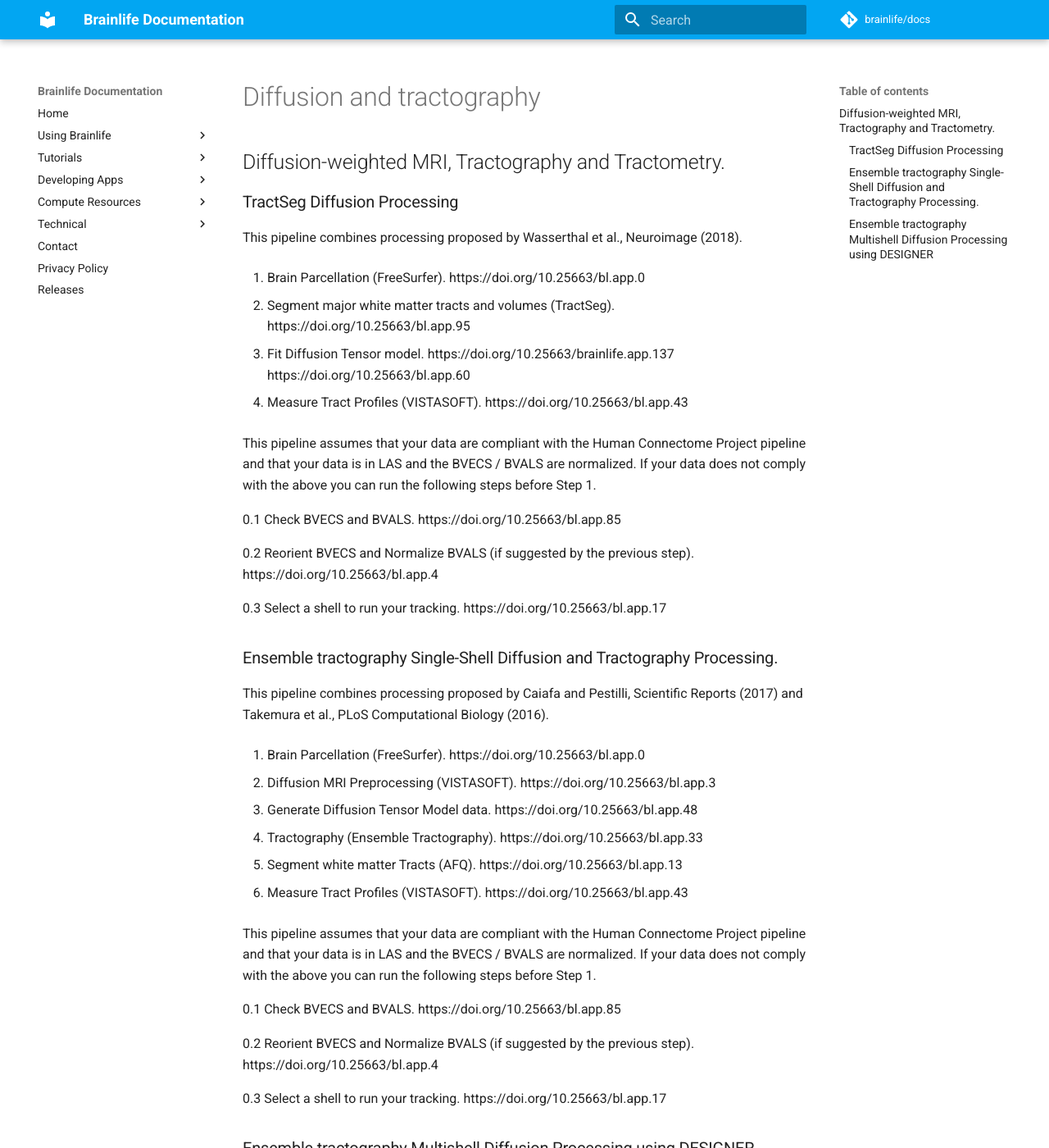
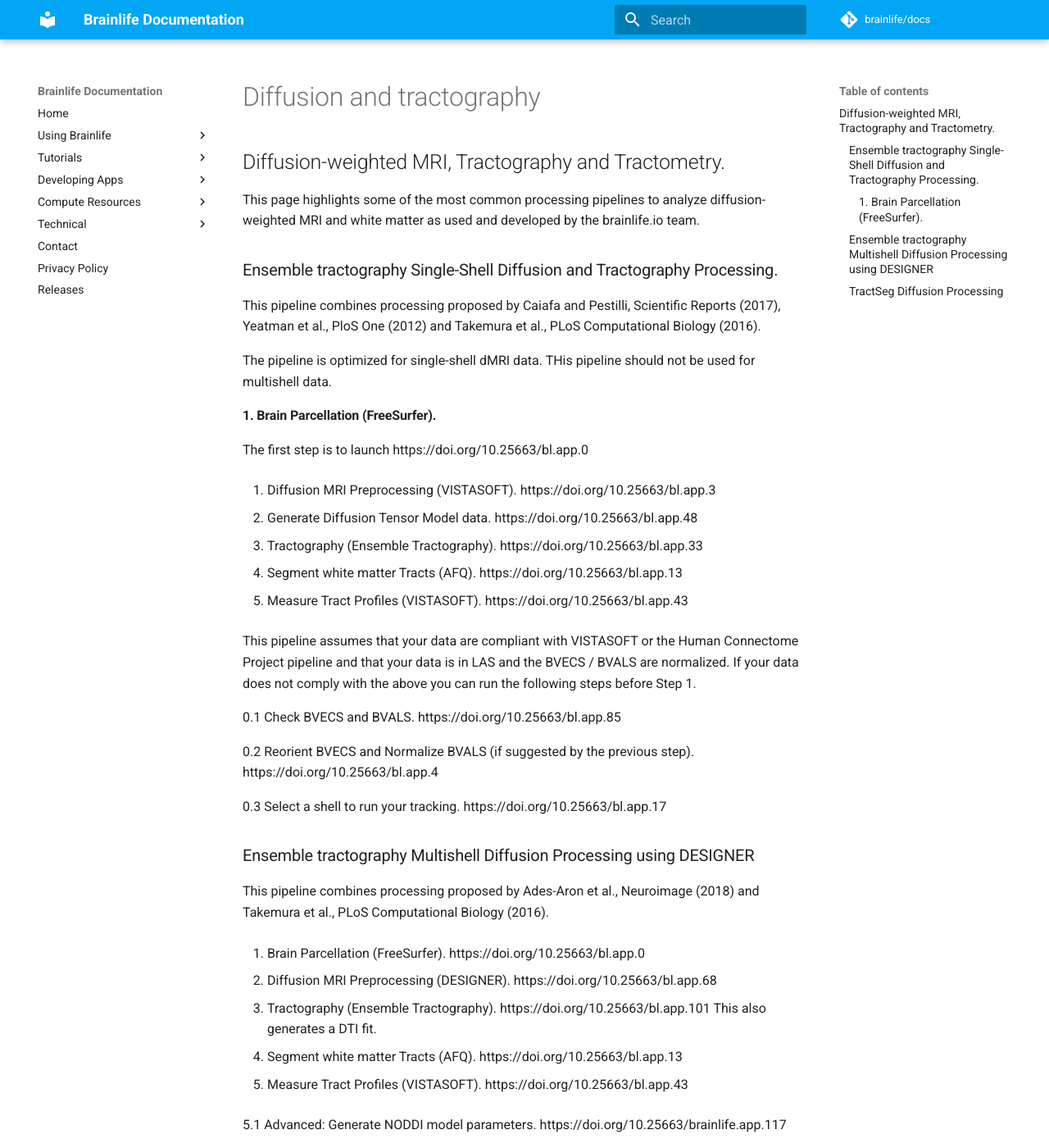
Before and after one commit to brainlife/docs, an MkDocs documentation site: the page built from docs/tutorial/diffusion-and-tractography.md, in a window 1280 px wide and 1400 px high. Shown: the whole window at 82% size. Built offline with MkDocs 1.6.1 and Material for MkDocs 9.7.7, drawn with Linux system fonts in a browser that asks for light colours; comment, search, counter and statistics services are not loaded; some of the changed text lies outside the part shown.

Commit message:
Update diffusion-and-tractography.md

```diff
--- a/docs/tutorial/diffusion-and-tractography.md
+++ b/docs/tutorial/diffusion-and-tractography.md
@@ -1,37 +1,13 @@
 ## Diffusion-weighted MRI, Tractography and Tractometry.
-### TractSeg Diffusion Processing
-This pipeline combines processing proposed by Wasserthal et al., Neuroimage (2018).
-
-1. Brain Parcellation (FreeSurfer).
-https://doi.org/10.25663/bl.app.0
-
-2. Segment major white matter tracts and volumes (TractSeg).
-https://doi.org/10.25663/bl.app.95
-
-3. Fit Diffusion Tensor model.
-https://doi.org/10.25663/brainlife.app.137
-https://doi.org/10.25663/bl.app.60
-
-4. Measure Tract Profiles (VISTASOFT).
-https://doi.org/10.25663/bl.app.43
-
-
-This pipeline assumes that your data are compliant with the Human Connectome Project pipeline and that your data is in LAS and the BVECS / BVALS are normalized. If your data does not comply with the above you can run the following steps before Step 1.
-
-0.1 Check BVECS and BVALS.
-https://doi.org/10.25663/bl.app.85
-
-0.2 Reorient BVECS and Normalize BVALS (if suggested by the previous step).
-https://doi.org/10.25663/bl.app.4
-
-0.3 Select a shell to run your tracking.
-https://doi.org/10.25663/bl.app.17
-
+This page highlights some of the most common processing pipelines to analyze diffusion-weighted MRI and white matter as used and developed by the brainlife.io team.
 
 ### Ensemble tractography Single-Shell Diffusion and Tractography Processing.
-This pipeline combines processing proposed by Caiafa and Pestilli, Scientific Reports (2017) and Takemura et al., PLoS Computational Biology (2016).
+This pipeline combines processing proposed by Caiafa and Pestilli, Scientific Reports (2017), Yeatman et al., PloS One (2012) and Takemura et al., PLoS Computational Biology (2016).
 
-1. Brain Parcellation (FreeSurfer).
+The pipeline is optimized for single-shell dMRI data. THis pipeline should not be used for multishell data.
+
+#### 1. Brain Parcellation (FreeSurfer).
+The first step is to launch
 https://doi.org/10.25663/bl.app.0
 
 2. Diffusion MRI Preprocessing (VISTASOFT).
@@ -49,7 +25,7 @@
 4. Measure Tract Profiles (VISTASOFT).
 https://doi.org/10.25663/bl.app.43
 
-This pipeline assumes that your data are compliant with the Human Connectome Project pipeline and that your data is in LAS and the BVECS / BVALS are normalized. If your data does not comply with the above you can run the following steps before Step 1.
+This pipeline assumes that your data are compliant with VISTASOFT or the Human Connectome Project pipeline and that your data is in LAS and the BVECS / BVALS are normalized. If your data does not comply with the above you can run the following steps before Step 1.
 
 0.1 Check BVECS and BVALS.
 https://doi.org/10.25663/bl.app.85
@@ -85,3 +61,31 @@
 5.2 Advanced: Generate DKI model parameters.
 https://doi.org/10.25663/bl.app.9
 https://doi.org/10.25663/bl.app.70
+
+### TractSeg Diffusion Processing
+This pipeline combines processing proposed by Wasserthal et al., Neuroimage (2018) with processing proposed by Yeatman et al., PLoS One (2012).
+
+1. Brain Parcellation (FreeSurfer).
+https://doi.org/10.25663/bl.app.0
+
+2. Segment major white matter tracts and volumes (TractSeg).
+https://doi.org/10.25663/bl.app.95
+
+3. Fit Diffusion Tensor model.
+https://doi.org/10.25663/brainlife.app.137
+https://doi.org/10.25663/bl.app.60
+
+4. Measure Tract Profiles (VISTASOFT).
+https://doi.org/10.25663/bl.app.43
+
+
+This pipeline assumes that your data are compliant with the Human Connectome Project pipeline and that your data is in LAS and the BVECS / BVALS are normalized. If your data does not comply with the above you can run the following steps before Step 1.
+
+0.1 Check BVECS and BVALS.
+https://doi.org/10.25663/bl.app.85
+
+0.2 Reorient BVECS and Normalize BVALS (if suggested by the previous step).
+https://doi.org/10.25663/bl.app.4
+
+0.3 Select a shell to run your tracking.
+https://doi.org/10.25663/bl.app.17
```
